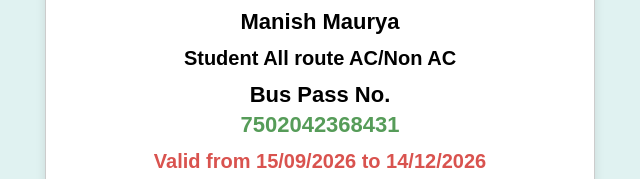
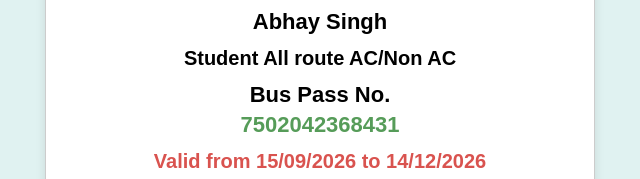
Before and after one commit to AbhaySingh2327/Abhay-Singh, a plain HTML site: page index.html in a window 1280 px wide. Shown: the part 319-498 px from the top of the page, 320-960 px from the left. Drawn offline with Linux system fonts and the light colour scheme.

Commit message:
Update index.html

```diff
--- a/index.html
+++ b/index.html
@@ -218,7 +218,7 @@
       <img src="my-profile.jpg" alt="Photo">
     </div>
 
-    <div class="name">Manish Maurya</div>
+    <div class="name">Abhay Singh</div>
     <div class="pass-type">Student All route AC/Non AC</div>
 
     <div class="pass-number-container">
```
